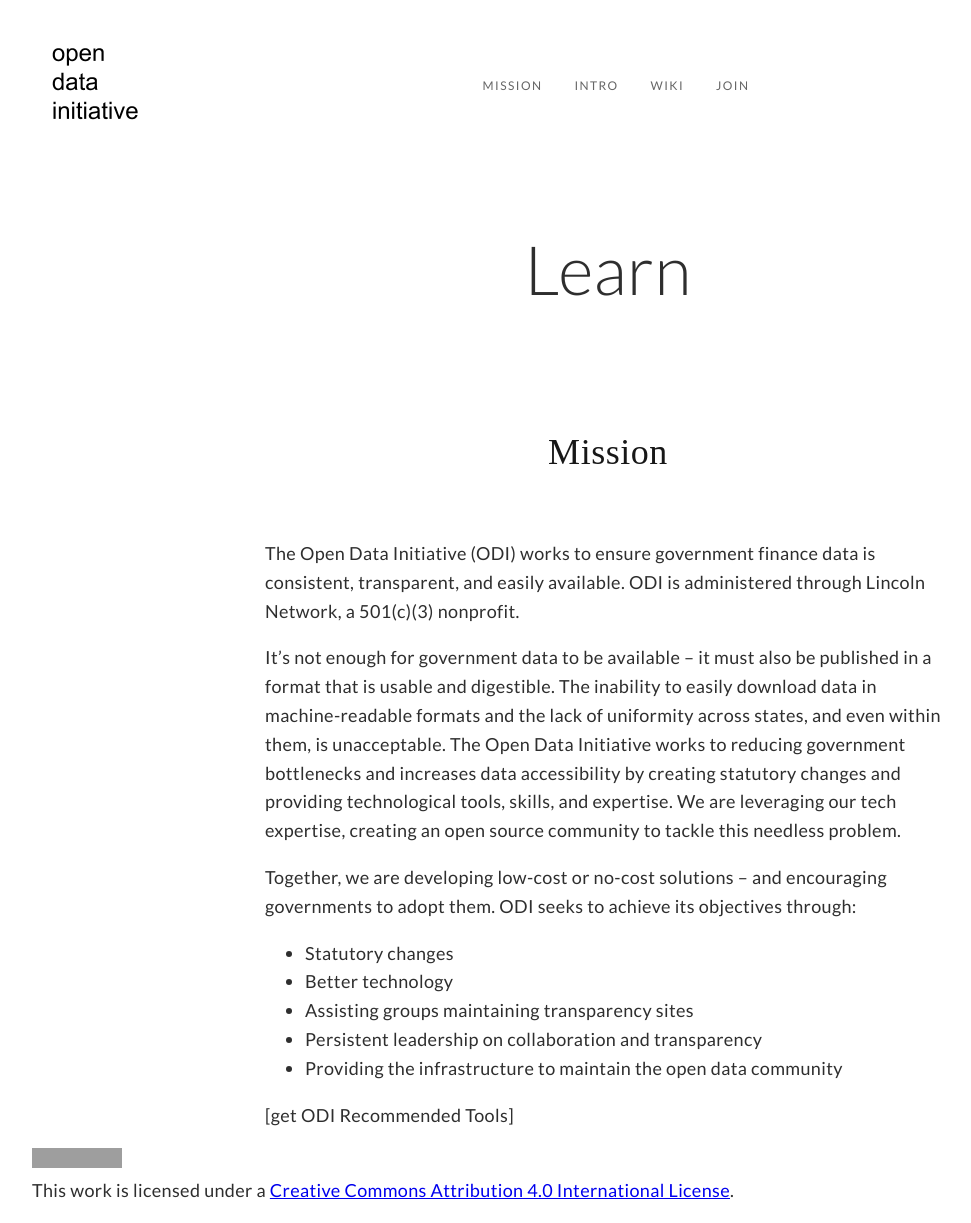
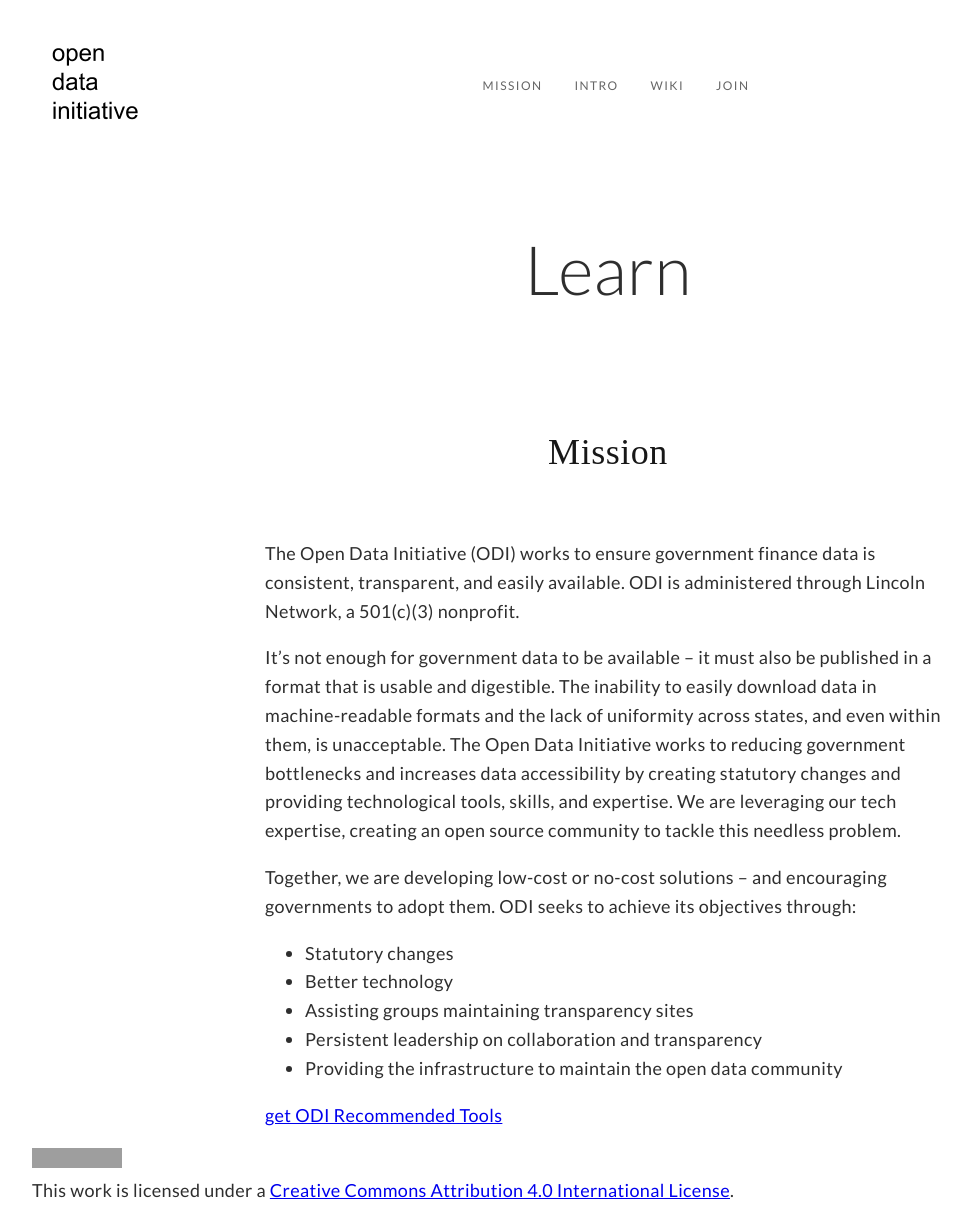
Before and after one commit to opendatainitiative/opendatainitiative.github.io, a Jekyll site: the page built from learn.md, in a window 1280 px wide. Shown: the whole page, without its empty margins (32-1003 px from the left). Built offline with Jekyll 4.4.1, drawn with Linux system fonts in a browser that asks for light colours; part of the change alters nothing that is shown; grey boxes are pictures that could not be loaded.

```diff
--- a/learn.md
+++ b/learn.md
@@ -25,4 +25,4 @@ ODI seeks to achieve its objectives through:
 * Persistent leadership on collaboration and transparency
 * Providing the infrastructure to maintain the open data community
 
-[get ODI Recommended Tools]{{("/assets/doc/ODI_Recommended_Tools.pdf" | absolute_url )}}
+[get ODI Recommended Tools]({{ site.baseurl }}"/assets/doc/ODI_Recommended_Tools.pdf")
```
